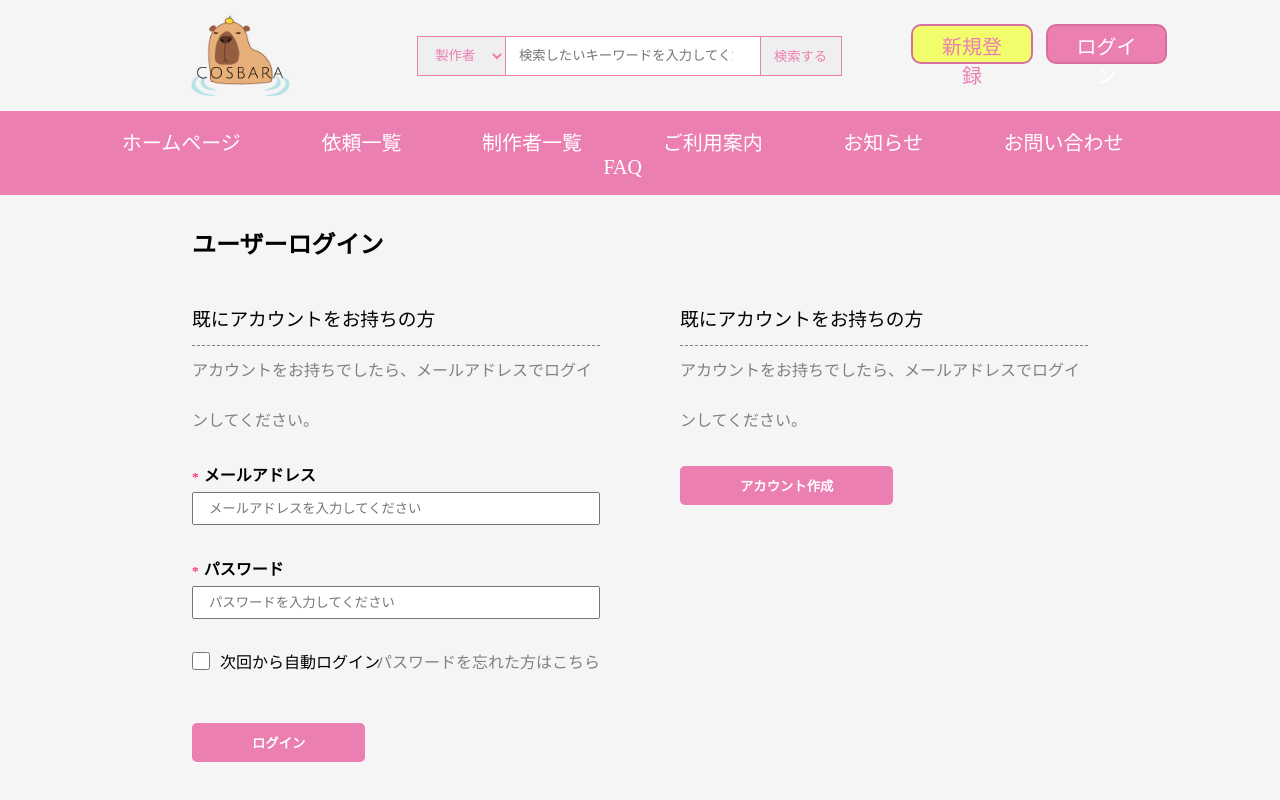
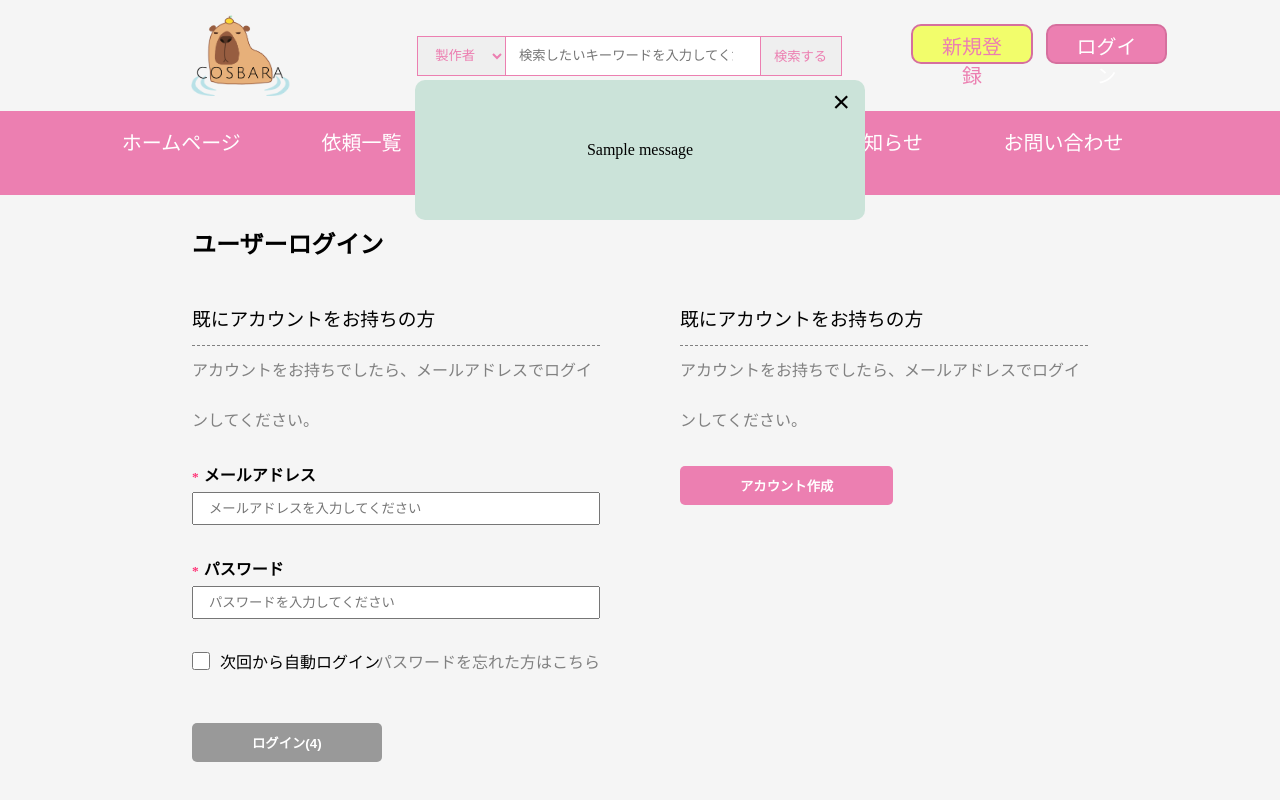
Before and after one commit to aggujhh/ih22_05team, a Flask app: template templates/login.html in a window 1280 px wide. Run offline with Flask 3, Linux system fonts and the light colour scheme; the template is opened without the code that fills it: most values are stand-ins (such as "Sample title", 1, 10 or a date in 2020); one stand-in notice (Sample message) is shown.

Commit message:
ログイン機能追加

```diff
--- a/app.py
+++ b/app.py
@@ -1,30 +1,89 @@
 # flaskより必要なモジュールをインポートする
-from flask import Flask, render_template, request
-from flask_cors import CORS
-import requests
+from flask import Flask, render_template, request, redirect, flash
+from db.userm_model import Userm_model
+import secrets
+
+# from flask_cors import CORS
+
 
 # Flaskアプリケーションオブジェクトを作成
 app = Flask("Helloapp")
-CORS(app)
+
+# secret_key を安全に生成
+app.secret_key = secrets.token_hex(16)  # 16バイトの安全な秘密鍵を生成
+
+
+# Global_dataクラスは、パスワードの間違い回数を記録するためのクラスです。
+# このクラスには、パスワードを間違えた回数（incorrectPassword）を保持し、
+# その値を初期化および文字列として表示する機能があります。
+class Global_data():
+    def __init__(self, incorrectPassword=0):
+        self.incorrectPassword = incorrectPassword
+
+    def __str__(self):
+        return f"incorrectPassword={self.incorrectPassword}"
+
+
+global_data = Global_data()
+
+
+# CORS(app)
 
 
 # 処理
 # Flaskの動作確認。
 @app.route("/")
 def hello():
-    return render_template(
-        'index.html',
-        title='COSBARA',
-    )
+    return render_template('index.html')
+
+#ログインページ表示
+@app.route("/redirect_to_login")
+def redirect_to_login():
+    error_msg = ["", ""]
+    return render_template('login.html', error_msg=error_msg, global_data=global_data)
+
+#ログイン処理
+@app.route("/login", methods=['POST'])
+def login():
+    error_msg = ["", ""]
+    count = 0
+    id = request.form.get("id")
+    password = request.form.get("password")
+    if id == "":
+        error_msg[0] = "メールアドレスを空欄にしてはいけません。再入力してください。"
+        count += 1
+    if password == "":
+        error_msg[1] = "パスワードを空欄にしてはいけません。再入力してください。"
+        count += 1
+    if count != 0:
+        return render_template('login.html', error_msg=error_msg)
+
+    result = Userm_model().user_authentication(id, password)
+    print(result)
+    if result:
+        global_data.incorrectPassword = 0
+        flash(f"おかえりなさい, {id}.", category='success')
+        return redirect('/')
+    else:
+        global_data.incorrectPassword += 1
+        if global_data.incorrectPassword >= 3:
+            flash(f"パスワードを3回間違えたため、10秒後にもう一度お試しください。", category='danger')
+        else:
+            flash(f"ユーザー名またはパスワードが正しくありません。", category='danger')
+        return redirect('/redirect_to_login')
 
 
-@app.route("/login")
-def login():
-    return render_template('login.html' )
+# パスワード入力可能状態に戻る
+@app.route('/reset', methods=['GET'])
+def reset():
+    global_data.incorrectPassword = 0
+    return redirect('/redirect_to_login')
+
 
 @app.route("/registration")
 def registration():
-    return render_template('registration.html' )
+    return render_template('registration.html')
+
 
 # アプリケーションの実行
 if __name__ == '__main__':
--- a/db.sql
+++ b/db.sql
@@ -3,7 +3,13 @@ CREATE DATABASE ih22_db
 DEFAULT CHARACTER SET utf8mb4
 COLLATE utf8mb4_general_ci;
 
+CREATE USER 'ih05team'@'localhost' IDENTIFIED BY 'ih05_123456';
+GRANT ALL PRIVILEGES ON ih22_db.* TO 'ih05team'@'localhost';
+FLUSH PRIVILEGES;
+
 USE ih22_db;
+
+
 #テーブル1
 CREATE TABLE USERM (
     user_id char(5) primary key COMMENT 'ユーザーID',
--- a/static/css/login.css
+++ b/static/css/login.css
@@ -22,11 +22,8 @@ main > div > p {
     line-height: 50px;
 }
 
-main ul {
-    position: relative;
-}
 
-main ul>li>p{
+main ul > li > p {
     line-height: 30px;
     font-weight: bold;
 }
@@ -35,10 +32,15 @@ main li {
     padding: 15px 0;
 }
 
-main li:nth-of-type(4) {
+main li:nth-of-type(3) {
+    position: relative;
+}
+
+main li:nth-of-type(3) > a {
     position: absolute;
     right: 0;
-    top: 188px;
+    top: 50%;
+    transform: translateY(-50%);
 }
 
 main input[type="text"] {
@@ -62,3 +64,7 @@ main button {
     border-radius: 5px;
     color: #fff;
 }
+
+.dis_btn{
+    background-color: #999;
+}
--- a/static/css/style.css
+++ b/static/css/style.css
@@ -42,12 +42,11 @@ small {
 }
 
 input[type="text"] {
-    color: #818181;
     text-indent: 15px;
     outline: none;
 }
 
-#site-search{
+#site-search {
     outline: none;
 }
 
@@ -55,6 +54,43 @@ input[type="text"] {
     border: 2px solid #EC7FB1;
 }
 
+.success,
+.danger {
+    position: fixed;
+    top: 10%;
+    left: 50%;
+    transform: translateX(-50%);
+    width: 450px;
+    height: 140px;
+    z-index: 99;
+    border-radius: 10px;
+    display: flex;
+    justify-content: center;
+    align-items: center;
+}
+
+.success > p,
+.danger > p {
+    width: 400px;
+    text-align: center;
+}
+
+.success {
+    background-color: #cbe3d9;
+}
+
+.danger {
+    background-color: #f6d2d6;
+}
+
+.close1, .close2 {
+    position: absolute;
+    top: 5px;
+    right: 15px;
+    background: none;
+    border: none;
+    font-size: 30px;
+}
 
 /* 変数=================================================*/
 :root {
--- a/static/js/script.js
+++ b/static/js/script.js
@@ -11,6 +11,7 @@ function datejapanese(pubdate) {
     return pubdateTxt;
 }
 
+// テキストボックスのborder色チェンジ
 const inputList = document.querySelectorAll('[type=text]')
 inputList.forEach(function (element) {
     element.addEventListener('focus', function () {
@@ -20,3 +21,37 @@ inputList.forEach(function (element) {
         element.classList.remove('search')
     })
 });
+
+// クローズボッタ
+const btn1 = document.querySelector('.close1')
+const btn2 = document.querySelector('.close2')
+if (btn1) {
+    btn1.addEventListener('click', () => btn1.parentNode.style.display = 'none')
+} else if (btn2) {
+    btn2.addEventListener('click', () => btn2.parentNode.style.display = 'none')
+}
+
+// カウントダウンとAjaxリクエストを使って、一定時間後にログインをリセットする処理
+const dis_btn = document.querySelector(".dis_btn")
+let count = 10
+dis_btn.innerHTML = `ログイン(${count})`
+let intervalID = setInterval(function () {
+    count--
+    dis_btn.innerHTML = `ログイン(${count})`
+    if (count === 0) {
+        clearInterval(intervalID);
+        $.ajax({
+            url: 'http://127.0.0.1:5000/reset',
+            success: function (response) {
+                // 请求成功时执行的函数
+                console.log('Reset successful');
+                window.location.href = '/redirect_to_login';
+            },
+            error: function (xhr, status, error) {
+                // 请求失败时执行的函数
+                console.error('Error response:', error.response);
+                console.error('Error message:', error.message);
+            }
+        });
+    }
+}, 1000)
--- a/templates/index.html
+++ b/templates/index.html
@@ -3,7 +3,7 @@
 <head>
     <meta charset="UTF-8">
     <meta name="viewport" content="width=device-width, initial-scale=1.0">
-    <title>{{ title }}</title>
+    <title>COSBARA</title>
     <link rel="shortcut icon" href="static/img/favicon.ico" type="image/x-icon">
     <link rel="stylesheet" href="static/css/style.css">
     <link rel="stylesheet" href="{% block style %}{% endblock %}">
@@ -33,7 +33,7 @@
             <form action="/registration">
                 <button id=registration>新規登録</button>
             </form>
-            <form action="/login">
+            <form action="/redirect_to_login">
                 <button id=login>ログイン</button>
             </form>
         </div>
@@ -51,7 +51,21 @@
         </ul>
     </nav>
 </header>
-
+{% with messages = get_flashed_messages(with_categories=true) %}
+    {% for category,message in messages %}
+        {% if category=='success' %}
+            <div class="success">
+                <p>{{ message }}</p>
+                <button class="close1">×</button>
+            </div>
+        {% elif category=='danger' %}
+            <div class="danger">
+                <p>{{ message }}</p>
+                <button class="close2">×</button>
+            </div>
+        {% endif %}
+    {% endfor %}
+{% endwith %}
 <main> {% block content %}{% endblock %} </main>
 
 <footer>
--- a/templates/login.html
+++ b/templates/login.html
@@ -7,24 +7,28 @@
     <div class="login">
         <h3>既にアカウントをお持ちの方</h3>
         <p>アカウントをお持ちでしたら、メールアドレスでログインしてください。</p>
-        <form>
+        <form action="/login" method="post">
             <ul>
                 <li>
                     <p><small>*</small>メールアドレス</p>
-                    <input type="text" placeholder="メールアドレスを入力してください">
+                    <input type="text" placeholder="メールアドレスを入力してください" name="id">
+                    <small>{{ error_msg[0] }}</small>
                 </li>
                 <li>
                     <p><small>*</small>パスワード</p>
-                    <input type="text" placeholder="パスワードを入力してください">
+                    <input type="text" placeholder="パスワードを入力してください" name="password">
+                    <small>{{ error_msg[1] }}</small>
                 </li>
                 <li>
                     <label><input type="checkbox">次回から自動ログイン</label>
-                </li>
-                <li>
                     <a>パスワードを忘れた方はこちら</a>
                 </li>
                 <li>
-                    <button>ログイン</button>
+                    {% if global_data.incorrectPassword <= 2 %}
+                        <button type="submit">ログイン</button>
+                    {% else %}
+                        <button type="submit" class="dis_btn" disabled>ログイン</button>
+                    {% endif %}
                 </li>
             </ul>
         </form>
@@ -32,6 +36,8 @@
     <div class="registration">
         <h3>既にアカウントをお持ちの方</h3>
         <p>アカウントをお持ちでしたら、メールアドレスでログインしてください。</p>
-        <form action=""><button>アカウント作成</button></form>
+        <form action="">
+            <button>アカウント作成</button>
+        </form>
     </div>
 {% endblock %}
```
Also changed, not shown: db/__init__.py (added, +84 -0 lines), db/userm_model.py (added, +10 -0 lines).
